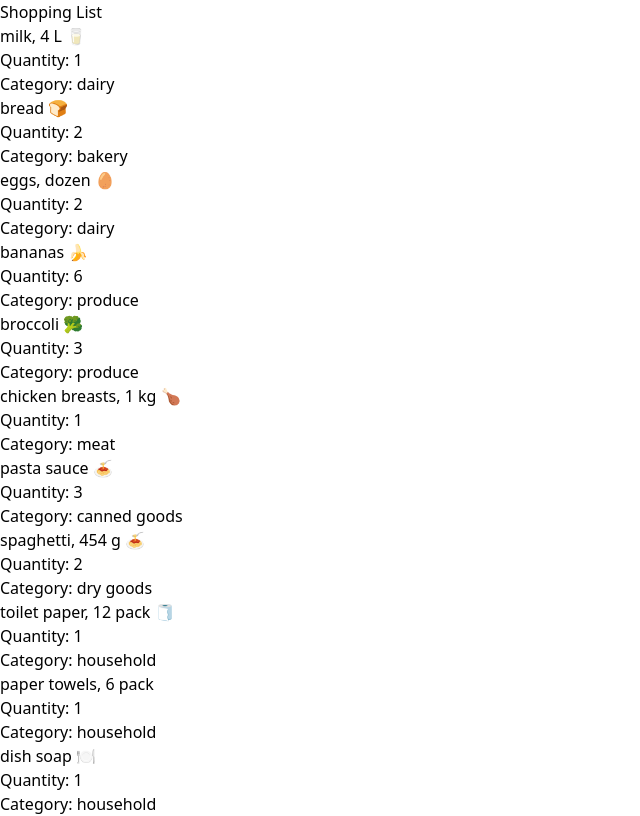
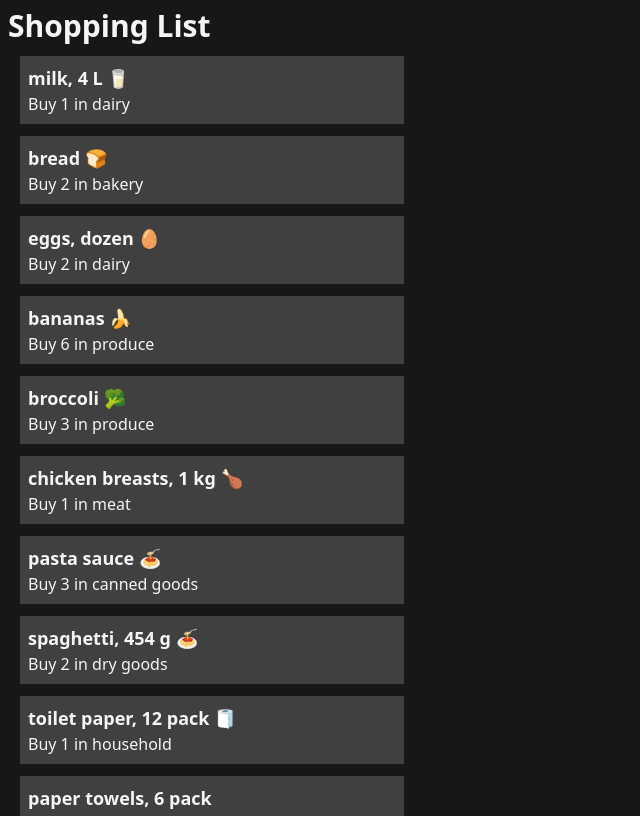
Before and after one commit to hanishjierdh256/cprg306-assignments, a Next.js app: page /week-3 in a window 1280 px wide. Shown: the top 816 px of the page, without its empty margins (0-640 px from the left). Built offline with nearby package versions, Linux system fonts and the light colour scheme.

Commit message:
Updated styling for the webpage using tailwind css

```diff
--- a/app/week-3/item.js
+++ b/app/week-3/item.js
@@ -1,9 +1,8 @@
 export default function Item(props) {
     return(
-        <section>
-            <h2>{props.name}</h2>
-            <p>Quantity: {props.quantity}</p>
-            <p>Category: {props.category}</p>
+        <section className = "m-3 p-2 bg-neutral-700 text-neutral-100 w-96">
+            <h2 className = "font-bold text-neutral-100 text-lg">{props.name}</h2>
+            <p className = "text-neutral-100">Buy {props.quantity} in {props.category}</p>
         </section>
     );
 }
--- a/app/week-3/page.js
+++ b/app/week-3/page.js
@@ -2,8 +2,8 @@ import ItemList
  from './item-list.js';
 export default function Page(){
     return(
-        <main>
-            <h1>Shopping List</h1>
+        <main className = "p-2 bg-neutral-900">
+            <h1 className = "text-3xl font-bold text-neutral-100">Shopping List</h1>
             <ItemList />
         </main>
     );
```
